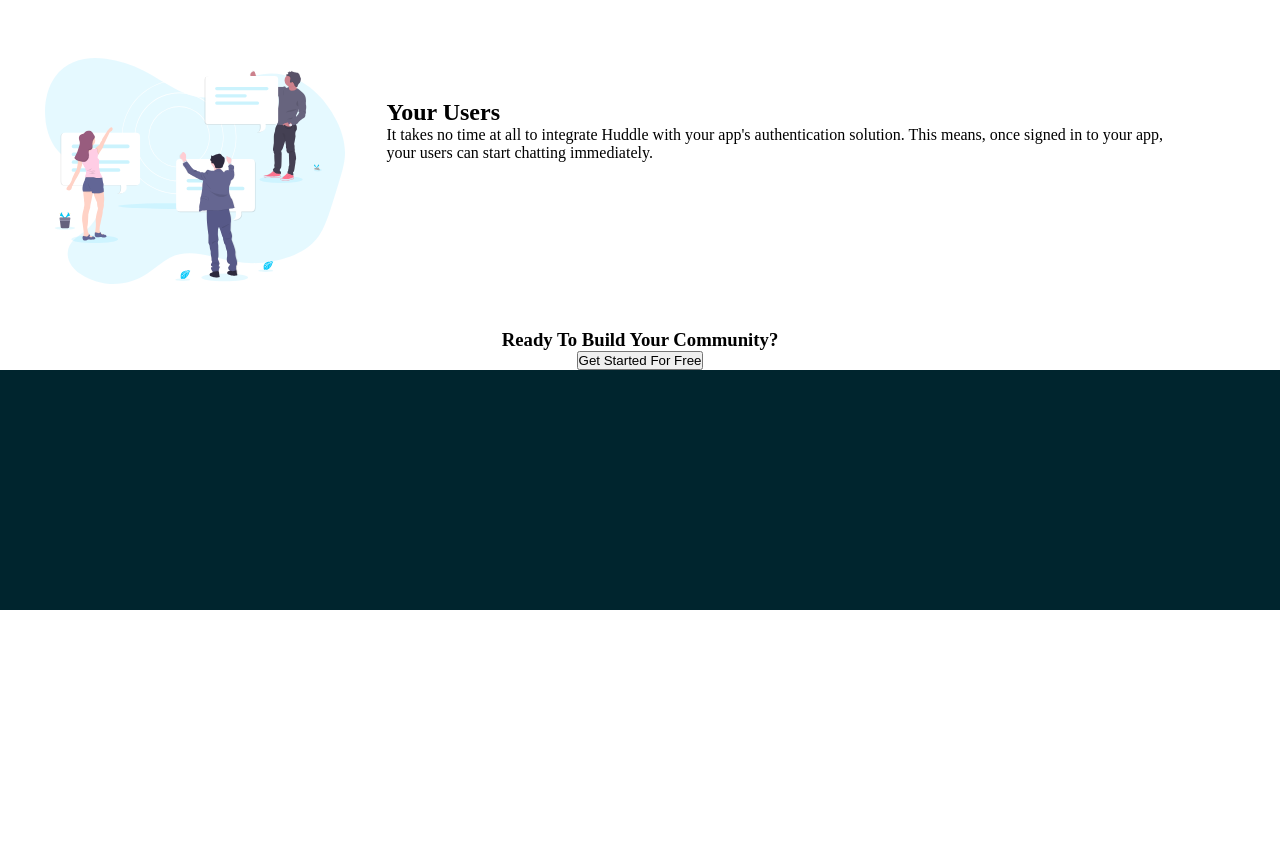
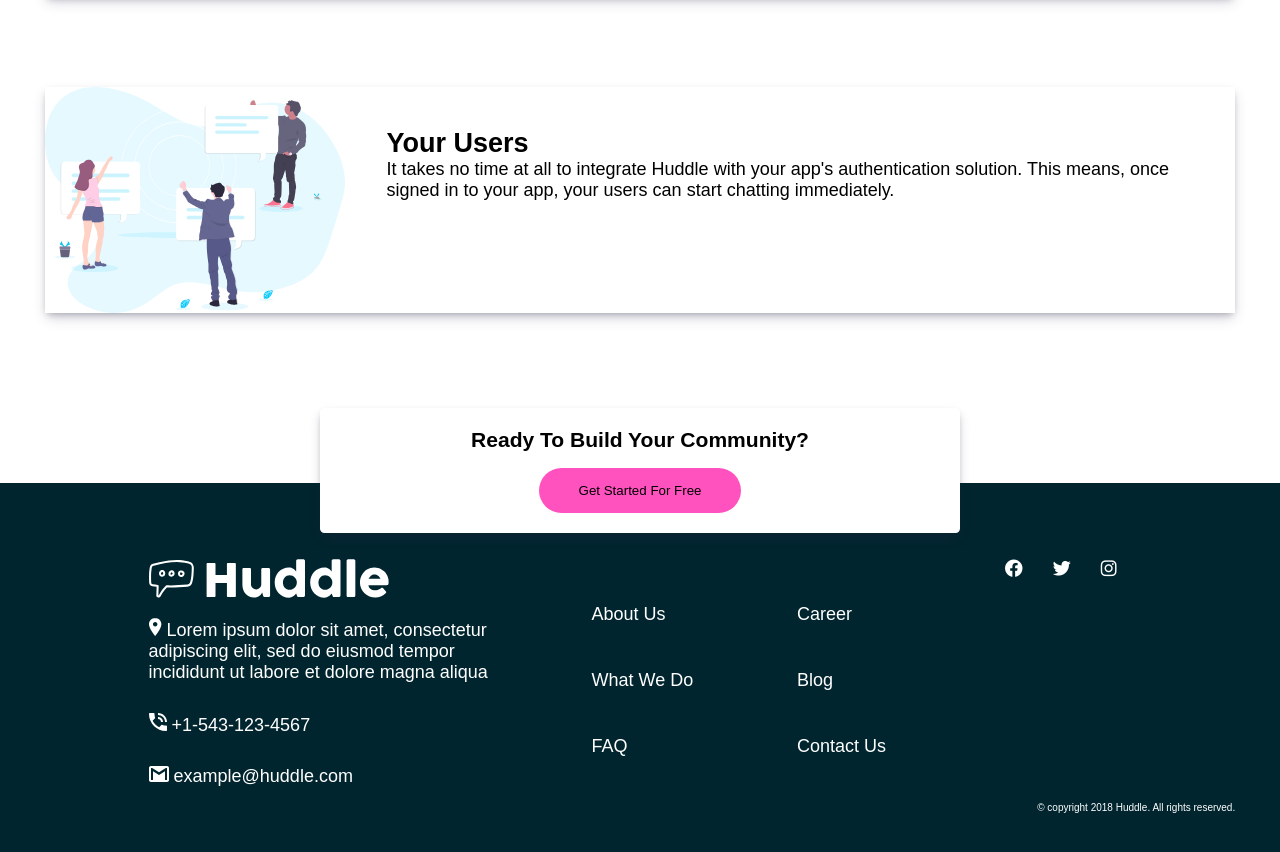
Before and after one commit to Aebuka/landing_page_task, a plain HTML site: page index.html in a window 1280 px wide. Shown: the part 1218-2070 px from the top of the page. Before the commit the page ends 1828 px from the top, so only its background shows below. Drawn offline with Linux system fonts and the light colour scheme.

Commit message:
improve page layout

```diff
--- a/index.html
+++ b/index.html
@@ -1,21 +1,20 @@
 <!DOCTYPE html>
 <html lang="en">
+
 <head>
   <meta charset="UTF-8" />
   <meta http-equiv="X-UA-Compatible" content="IE=edge" />
   <meta name="viewport" content="width=device-width, initial-scale=1.0" />
   <title>landing page</title>
   <link rel="stylesheet" href="styles.css" />
-    <link
-      rel="shortcut icon"
-      href="/images/favicon-32x32.png"
-      type="image/x-icon"
-    />
+  <link rel="stylesheet" href="https://cdnjs.cloudflare.com/ajax/libs/font-awesome/6.1.1/css/all.min.css" integrity="sha512-KfkfwYDsLkIlwQp6LFnl8zNdLGxu9YAA1QvwINks4PhcElQSvqcyVLLD9aMhXd13uQjoXtEKNosOWaZqXgel0g==" crossorigin="anonymous" referrerpolicy="no-referrer" />
+  <link rel="shortcut icon" href="/images/favicon-32x32.png" type="image/x-icon" />
 </head>
 
 <body>
   <div class="full-page">
     <div class="header-main">
+      <div class="top-screen">
         <header>
           <nav>
             <a href="index.html"><img src="images/logo.svg" alt=""></a>
@@ -24,17 +23,18 @@
           </nav>
         </header>
         <main>
-          <div class="top-screen">
-
+          <div class="top-screen-main">
             <div class="top-screen-text">
               <h1>Build The Community Your Fans Will Love</h1>
-            <p>Huddle re-imagines the way we build communities. You have a voice, but so does your audience. Create connections with your users as you engage in genuine discussion.</p>
+              <p>Huddle re-imagines the way we build communities. You have a voice, but so does your audience. Create
+                connections with your users as you engage in genuine discussion.</p>
               <button>Get Started For Free</button>
             </div>
 
             <img src="images/illustration-mockups.svg" alt="">
           </div>
-          <hr>
+      </div>
+      <!-- <hr> -->
 
       <div class="col-of-3rows">
         <div class="growTogether">
@@ -78,7 +78,37 @@
       </div>
       </main>
     </div>
-      <footer></footer>
+    <footer>
+      <div class="footerContent">
+
+        <div class="firstCol">
+          <a href=""><img src="images/footerlogo.svg" alt=""></a>
+          <p><img src="images/icon-location.svg" alt="">  Lorem ipsum dolor sit amet, consectetur <br> adipiscing elit, sed do eiusmod tempor <br> incididunt ut labore et dolore magna aliqua</p>
+          <p><img src="images/icon-phone.svg" alt="">  +1-543-123-4567</p>
+          <p><img src="images/icon-email.svg" alt="">  example@huddle.com</p>
+        </div>
+
+        <div class="secondCol">
+          <a href="">About Us</a>
+          <a href="">What We Do</a>
+          <a href="">FAQ</a>
+        </div>
+
+        <div class="thirdCol">
+          <a href="">Career</a>
+          <a href="">Blog</a>
+          <a href="">Contact Us</a>
+        </div>
+
+        <div class="lastCol">
+          <p><i class="fa-brands fa-facebook"></i></p>
+          <p><i class="fa-brands fa-twitter"></i></p>
+          <p><i class="fa-brands fa-instagram"></i></p>
+        </div>
+      </div>
+      <p style="color: white; text-align: right; font-size: 10px;">&#169 copyright 2018 Huddle. All rights reserved.</p>
+    </footer>
   </div>
 </body>
+
 </html>
--- a/styles.css
+++ b/styles.css
@@ -4,14 +4,43 @@
     padding: 0;
 }
 
+@import url('https://fonts.googleapis.com/css2?family=Poppins:wght@400;600&display=swap');
+
+body {
+    font-family: 'Poppins', sans-serif;
+    font-size: 18px;
+}
+
 .top-screen {
-    background: url(/images/bg-hero-desktop.svg);
+    background: url(images/bg-hero-desktop.svg);
+}
+
+nav {
+    display: flex;
+    justify-content: space-between;
+    padding: 25px 25px 5px;
+}
+
+nav button {
+    padding: 15px 40px;
+    border-radius: 2em;
+    border: none;
+    background-color: white;
+    box-shadow: rgba(50, 50, 93, 0.25) 0px 6px 12px -2px, rgba(0, 0, 0, 0.3) 0px 3px 7px -3px;
+
+}
+
+.top-screen-main {
     display: flex;
 }
 
 .top-screen-text {
     align-self: center;
     margin: 3.5%;
+}
+
+.top-screen-text button {
+    margin-top: 20px;
 }
 
 .top-screen img {
@@ -33,24 +62,90 @@
 
 .growTogether {
     display: flex;
+    flex: auto;
+    box-shadow: rgba(50, 50, 93, 0.25) 0px 6px 12px -2px, rgba(0, 0, 0, 0.3) 0px 3px 7px -3px;
 }
 
 .flowingConversations{
     display: flex;
+    flex: auto;
     flex-direction: row-reverse;
+    box-shadow: rgba(50, 50, 93, 0.25) 0px 6px 12px -2px, rgba(0, 0, 0, 0.3) 0px 3px 7px -3px;
 }
 
 .yourUsers{
     display: flex;
+    flex: auto;
+    box-shadow: rgba(50, 50, 93, 0.25) 0px 6px 12px -2px, rgba(0, 0, 0, 0.3) 0px 3px 7px -3px;
 }
 
 .cta {
-    margin: 0 35%;
+    margin: 0 25%;
+    padding: 20px;
     text-align: center;
     background-color: white;
+    box-shadow: rgba(50, 50, 93, 0.25) 0px 6px 12px -2px, rgba(0, 0, 0, 0.3) 0px 3px 7px -3px;
+    transform: translateY(50px);
+    border-radius: 0.25em;
+}
+
+.cta h3 {
+    margin-bottom: 0.75em;
 }
 
 footer {
-    height: 15em;
+    padding: 4.25em 3.5% 2.25em;
     background: hsl(192, 100%, 9%);
 }
+
+.footerContent {
+    display: flex;
+    justify-content: space-evenly;
+}
+
+footer a {
+    text-decoration: none;
+    color: white;
+}
+
+footer p {
+    color: white;
+}
+
+.firstCol {
+    display: flex;
+    flex-direction: column;
+    justify-content: space-evenly;
+}
+
+.firstCol p {
+    margin: 15px 0;
+}
+
+.secondCol {
+    display: flex;
+    flex-direction: column;
+    justify-content: space-evenly;
+}
+
+.thirdCol {
+    display: flex;
+    flex-direction: column;
+    justify-content: space-evenly;
+}
+
+.lastCol {
+    display: flex;
+}
+
+button {
+    padding: 15px 40px;
+    border-radius: 2em;
+    border: none;
+    background: hsl(322, 100%, 66%);
+}
+
+.fa-brands {
+    color: white;
+    margin: 0 15px;
+}
```
Also changed, not shown: images/footerlogo.svg (added). Lines whose indentation alone changed are shown as unchanged.
